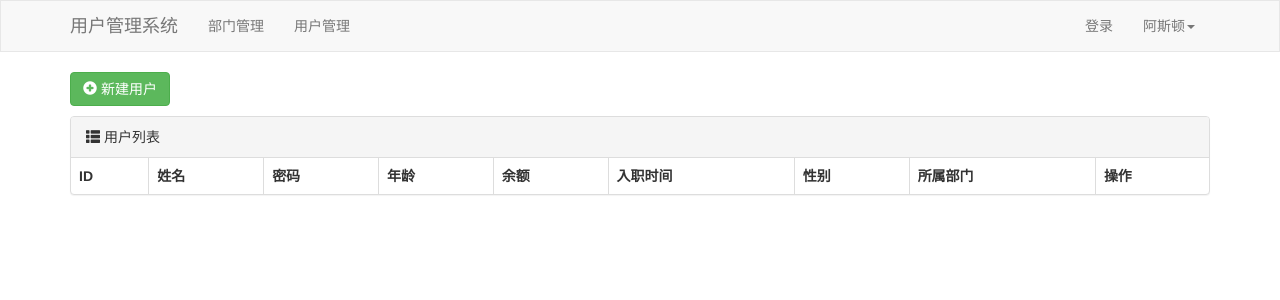
After one commit to fbozhang/python, a Django app: page /user/list/ in a window 1280 px wide. The commit adds this page. Shown: the top 300 px of the page. Run offline with Django 4.2, Linux system fonts and the light colour scheme; lists and menus that the app fills with data are empty; some libraries are stand-ins or nearby versions.

Commit message:
完善人员管理系统用户列表

```diff
--- a/staffSystem_django/app01/templates/layout.html
+++ b/staffSystem_django/app01/templates/layout.html
@@ -35,7 +35,7 @@
     <div class="collapse navbar-collapse" id="bs-example-navbar-collapse-1">
       <ul class="nav navbar-nav">
         <li><a href="/depart/list"> 部门管理 </a></li>
-        <li><a href="#">Link</a></li>
+        <li><a href="/user/list">用户管理</a></li>
       </ul>
 
       <ul class="nav navbar-nav navbar-right">
--- /dev/null
+++ b/staffSystem_django/app01/templates/user_list.html
@@ -0,0 +1,58 @@
+{% extends 'layout.html' %}
+
+{% block content %}
+    <div class="container">
+
+        <div style="margin-bottom: 10px">
+            <a class="btn btn-success" href="/depart/add/">
+                <span class="glyphicon glyphicon-plus-sign" aria-hidden="true"></span>
+                新建用户
+            </a>
+        </div>
+
+        <div class="panel panel-default">
+            <!-- Default panel contents -->
+            <div class="panel-heading">
+                <span class="glyphicon glyphicon-th-list" aria-hidden="true"></span>
+                用户列表
+            </div>
+
+            <!-- Table -->
+            <table class="table table-bordered">
+                <thead>
+                <tr>
+                    <th>ID</th>
+                    <th>姓名</th>
+                    <th>密码</th>
+                    <th>年龄</th>
+                    <th>余额</th>
+                    <th>入职时间</th>
+                    <th>性别</th>
+                    <th>所属部门</th>
+                    <th>操作</th>
+                </tr>
+                </thead>
+                <tbody>
+                {% for obj in quertset %}
+                    <tr>
+                        <th scope="row">{{ obj.id }}</th>
+                        <td>{{ obj.name }}</td>
+                        <td>{{ obj.password }}</td>
+                        <td>{{ obj.age }}</td>
+                        <td>{{ obj.account }}</td>
+                        <td>{{ obj.create_time|date:"Y-m-d" }}</td>
+                        <td>{{ obj.get_gender_display }}</td>
+                        <td>{{ obj.depart.title }}</td>
+                        <td>
+                            <a class="btn btn-primary btn-xs" href="#">编辑</a>
+                            <a class="btn btn-danger btn-xs" href="#">删除</a>
+                        </td>
+                    </tr>
+                {% endfor %}
+
+                </tbody>
+            </table>
+        </div>
+
+    </div>
+{% endblock %}
--- a/staffSystem_django/app01/views.py
+++ b/staffSystem_django/app01/views.py
@@ -51,3 +51,25 @@ def depart_edit(request, nid):
 
     # 重定向回部门列表
     return redirect("/depart/list/")
+
+
+def user_list(request):
+    """ 用户管理 """
+
+    # 获取所有用户列表
+    quertset = UserInfo.objects.all()
+
+    """
+    for obj in quertset:
+        print(obj.name, obj.create_time, type(obj.create_time))
+        print(obj.create_time.strftime("%Y-%m-%d"), type(obj.create_time.strftime("%Y-%m-%d")))
+        print(obj.gender, obj.get_gender_display()) # get_字段名_display()得到choices的值
+
+        # title = Department.objects.filter(id=obj.depart_id).first().title
+        # print(title)
+        # obj.depart_id   # 获取数据库中存储的那个字段值
+        # obj.depart  # 根据id自动去关联的表中获取那一行数据的depart对象
+        print(obj.depart.title)
+        """
+
+    return render(request, "user_list.html", {'quertset': quertset})
--- a/staffSystem_django/staffSystem_django/urls.py
+++ b/staffSystem_django/staffSystem_django/urls.py
@@ -19,8 +19,13 @@ from app01 import views
 
 urlpatterns = [
     # path('admin/', admin.site.urls),
+
+    # 部门管理
     path('depart/list/', views.depart_list),
     path('depart/add/', views.depart_add),
     path('depart/delete/', views.depart_delete),
     path('depart/<int:nid>/edit/', views.depart_edit),
+
+    # 用户管理
+    path('user/list/', views.user_list),
 ]
```
